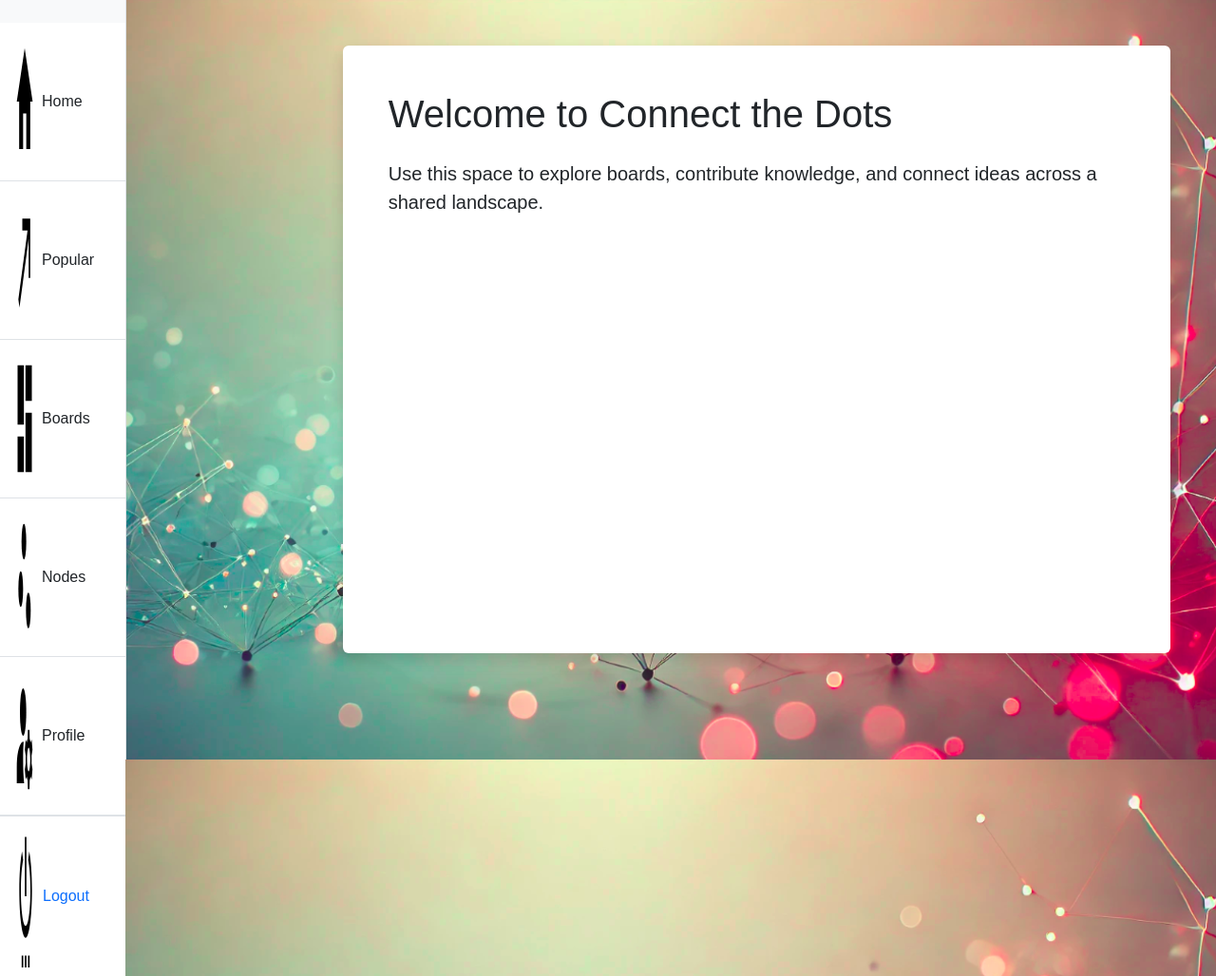
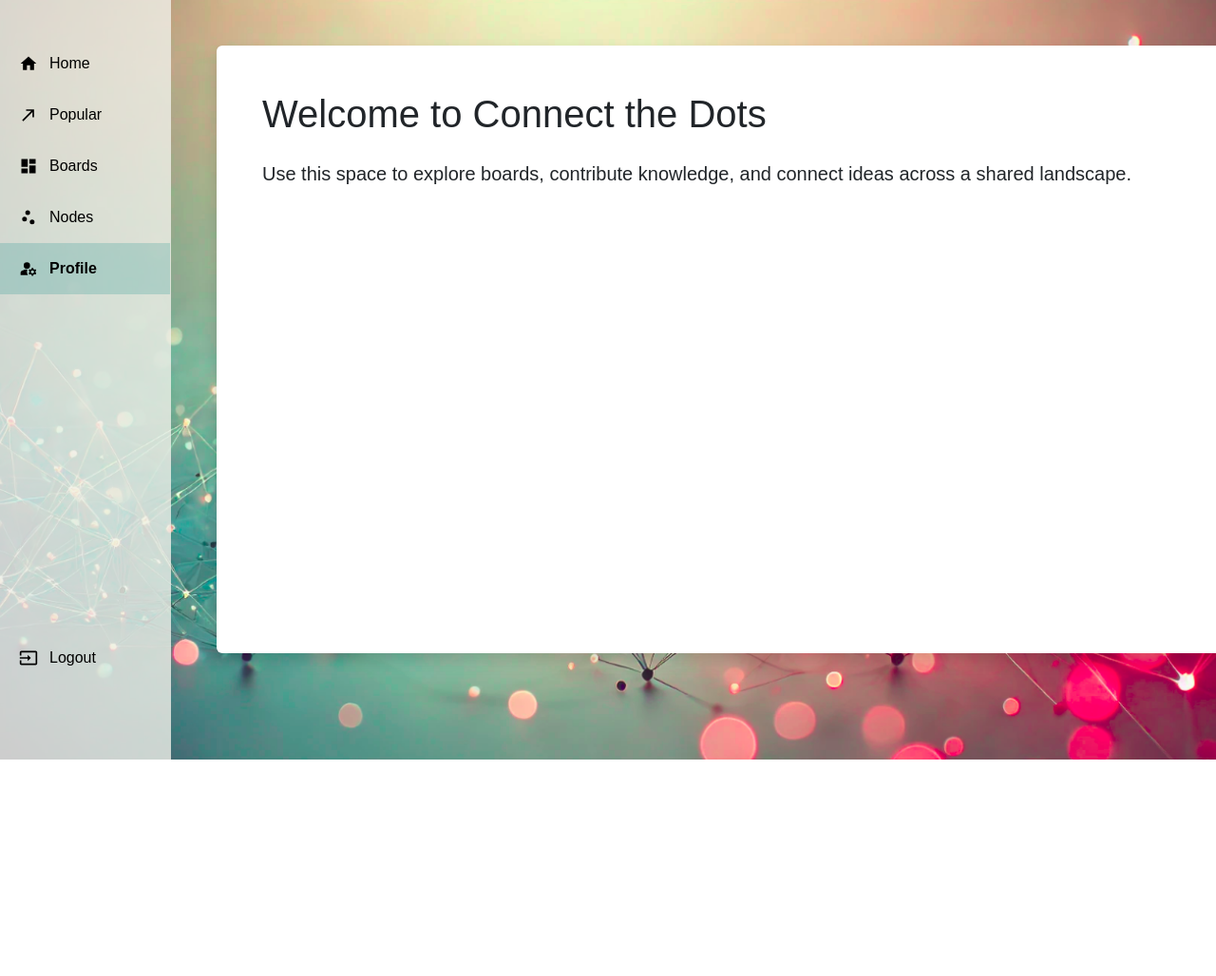
Before and after one commit to tyasemin/SWE573, a Django app: page /home/ in a window 1280 px wide; the page is wider, and only the part inside the window is pictured. Shown: that part at 95% size. After the commit the page ends 800 px from the top of that part, so only its background shows below. Run offline with Django 4.2, Linux system fonts and the light colour scheme.

Commit message:
fix menu

```diff
--- a/backend/home_app/templates/home_app/home.html
+++ b/backend/home_app/templates/home_app/home.html
@@ -14,32 +14,49 @@
 </head>
 <body>
 
-<div class="d-flex">
-  <!-- Sidebar -->
-  <div class="bg-light border-end vh-100" style="width: 180px;">
-    <div class="list-group list-group-flush pt-4">
-      <a href="/" class="list-group-item list-group-item-action d-flex align-items-center">
-        <img src="{% static 'home_app/icons/home.svg' %}" alt="Home" width="20" class="me-2"> Home
-      </a>
-      <a href="#" class="list-group-item list-group-item-action d-flex align-items-center">
-        <img src="{% static 'home_app/icons/popular.svg' %}" alt="Popular" width="20" class="me-2"> Popular
-      </a>
-      <a href="#" class="list-group-item list-group-item-action d-flex align-items-center">
-        <img src="{% static 'home_app/icons/boards.svg' %}" alt="Boards" width="20" class="me-2"> Boards
-      </a>
-      <a href="#" class="list-group-item list-group-item-action d-flex align-items-center">
-        <img src="{% static 'home_app/icons/nodes.svg' %}" alt="Nodes" width="20" class="me-2"> Nodes
-      </a>
-      <a href="{% url 'profile' %}" class="list-group-item list-group-item-action d-flex align-items-center">
-        <img src="{% static 'home_app/icons/profile.svg' %}" alt="Profile" width="20" class="me-2"> Profile
-      </a>
-      <form action="{% url 'logout' %}" method="post" class="mt-auto list-group-item list-group-item-action d-flex align-items-center border-top">
-        {% csrf_token %}
-        <button type="submit" class="btn btn-link p-0 d-flex align-items-center text-decoration-none">
-          <img src="{% static 'home_app/icons/logout.svg' %}" alt="Logout" width="20" class="me-2"> Logout
+ <!-- Sidebar -->
+  <div class="sidebar">
+    <ul>
+      <li>
+        <button onclick="window.location.href='/'">
+          <img src="{% static 'profile_app/icons/home.svg' %}" alt="Home icon" class="icon">
+          Home
         </button>
-      </form>
-    </div>
+      </li>
+      <li>
+        <button>
+          <img src="{% static 'profile_app/icons/popular.svg' %}" alt="Popular icon" class="icon">
+          Popular
+        </button>
+      </li>
+      <li>
+        <button>
+          <img src="{% static 'profile_app/icons/boards.svg' %}" alt="Boards icon" class="icon">
+          Boards
+        </button>
+      </li>
+      <li>
+        <button>
+          <img src="{% static 'profile_app/icons/nodes.svg' %}" alt="Nodes icon" class="icon">
+          Nodes
+        </button>
+      </li>
+      <li class="active">
+        <button>
+          <img src="{% static 'profile_app/icons/profile.svg' %}" alt="Profile icon" class="icon">
+          Profile
+        </button>
+      </li>
+      <li class="logout">
+        <form action="{% url 'logout' %}" method="post">
+          {% csrf_token %}
+          <button type="submit">
+            <img src="{% static 'profile_app/icons/logout.svg' %}" alt="Logout icon" class="icon">
+            Logout
+          </button>
+        </form>
+      </li>
+    </ul>
   </div>
 
   <!-- Main Content -->
```
